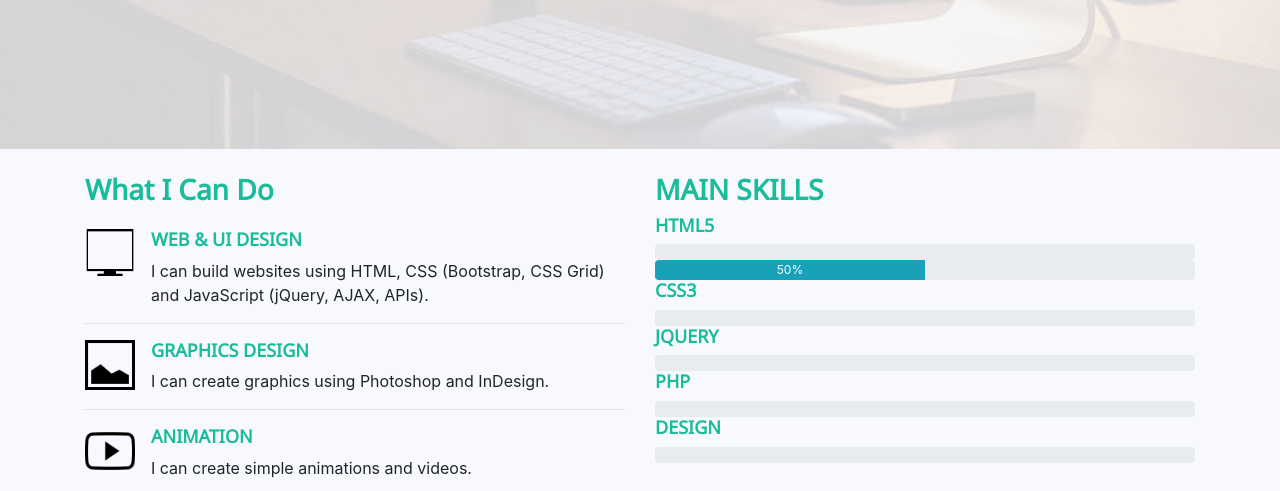
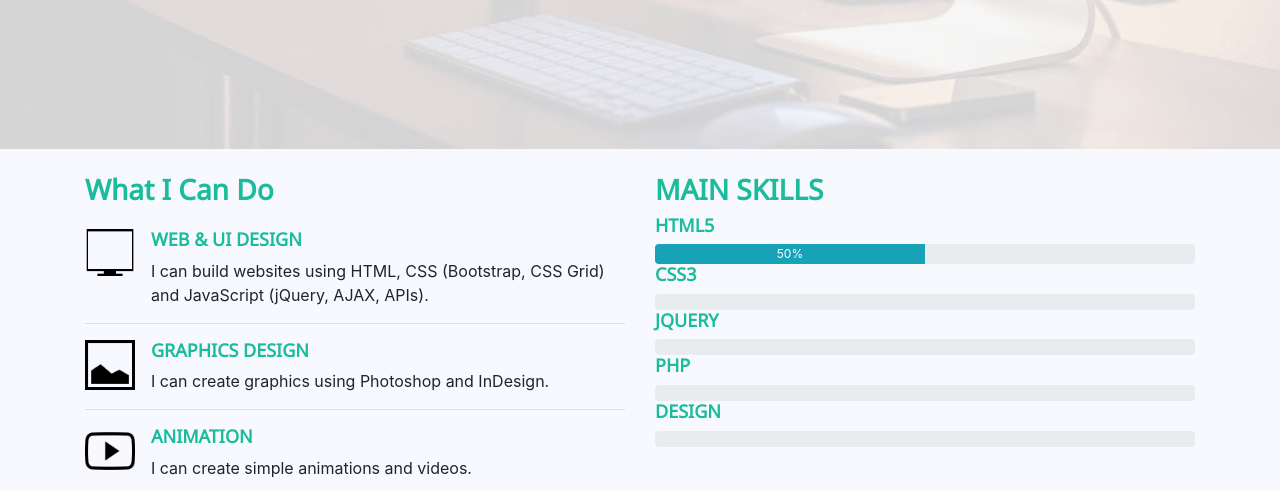
Before and after one commit to joanmarieverba/front-end, a plain HTML site: page index.html in a window 1280 px wide. Shown: the part 683-1174 px from the top of the page. Drawn offline with nearby package versions, Linux system fonts and the light colour scheme.

Commit message:
remove one bar

```diff
--- a/index.html
+++ b/index.html
@@ -76,16 +76,11 @@
 
                 <!-- BAR ITEM-->
                 <h4>HTML5</h4>
-                    <div class="progress">
-                        <div class="bar bar-danger notactive" style="width: 60%;"></div>
-                    </div>
 
-<div class="progress" style="height: 20px;">
-    <div class="progress-bar bg-info" role="progressbar" style="width: 50%" aria-valuenow="50" aria-valuemin="0"
-        aria-valuemax="100">50%</div>
-</div>
-
-
+                <div class="progress" style="height: 20px;">
+                    <div class="progress-bar bg-info" role="progressbar" style="width: 50%" aria-valuenow="50" aria-valuemin="0"
+                        aria-valuemax="100">50%</div>
+                </div>
 
                 <!--/ BAR ITEM-->
 
```
